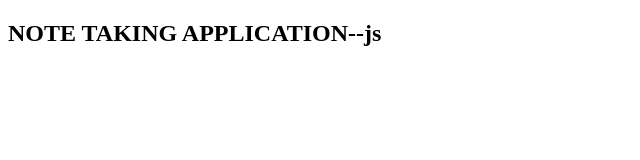
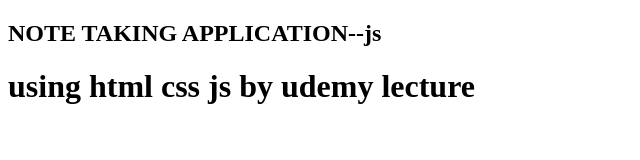
Before and after one commit to vaishnavijha12/note-js, a plain HTML site: page index.html in a window 1280 px wide. Shown: the whole page, without its empty margins (0-640 px from the left). Drawn offline with Linux system fonts and the light colour scheme.

Commit message:
Your commit message here

```diff
--- a/index.html
+++ b/index.html
@@ -8,5 +8,6 @@
 </head>
 <body>
     <h2>NOTE TAKING APPLICATION--js</h2>
+    <h1>using html css js by udemy lecture</h1>
 </body>
 </html>
```
